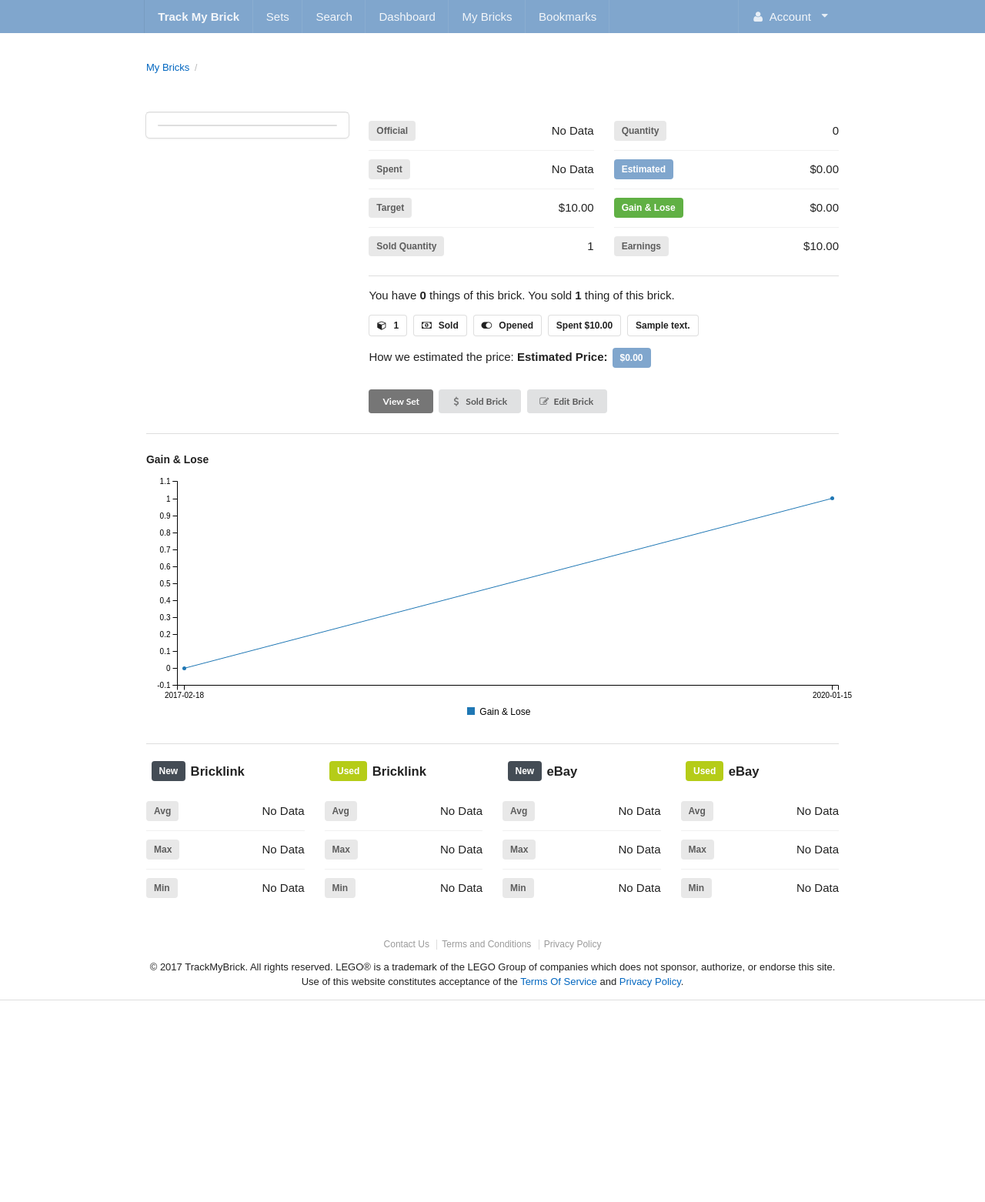
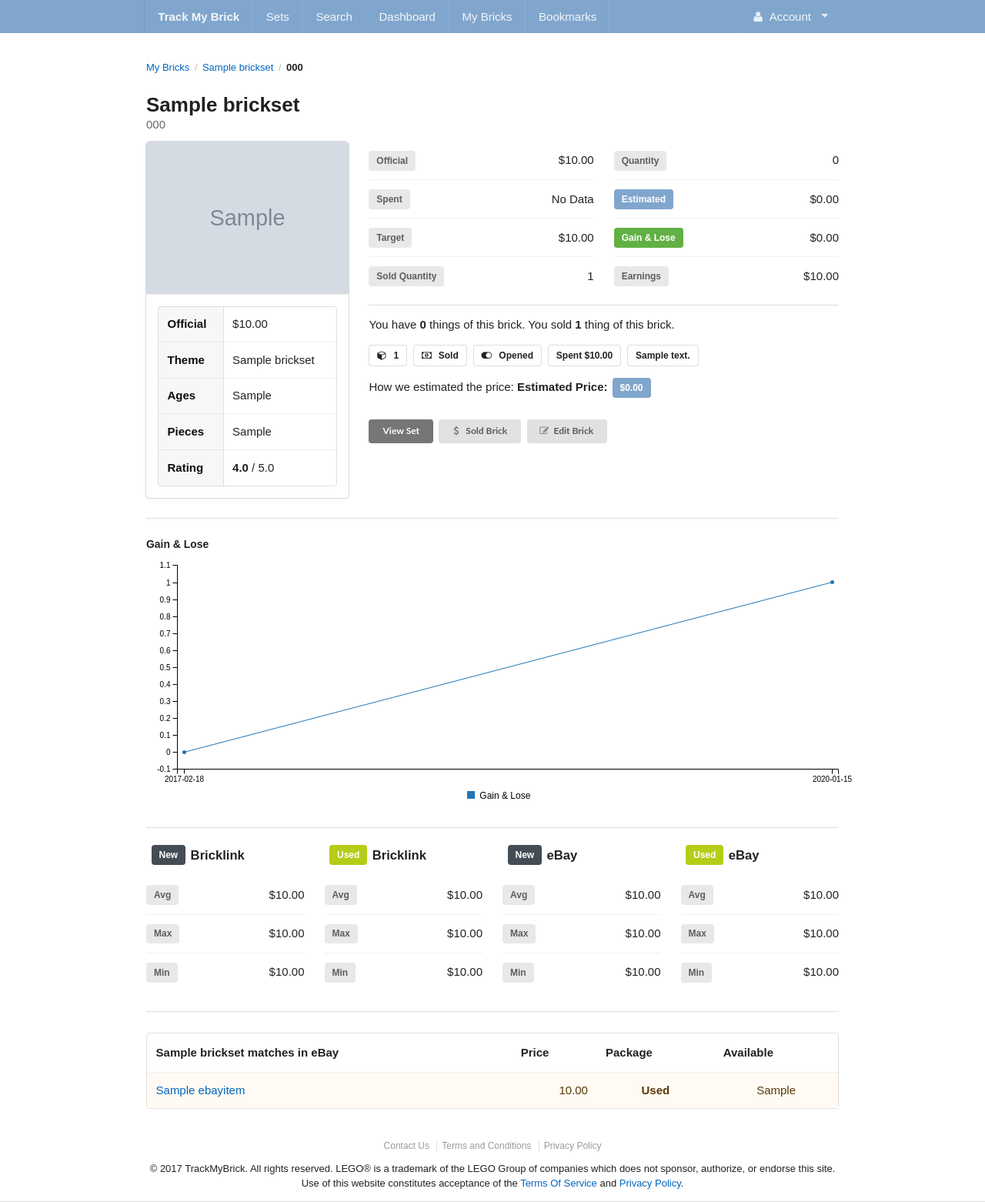
Before and after one commit to 0hoo/brick, a Django app: a page that uses bricksite/templates/mybricks/detail.html in a window 1280 px wide. Shown: the whole page at 77% size. Before the commit the page ends 1300 px from the top, so only its background shows below. Run offline with Django 3.2, Linux system fonts and the light colour scheme; a user stored in the database is signed in; tables that the repository leaves empty hold one stand-in row (values such as "Sample post"); grey boxes marked "Sample" are stand-in pictures; some libraries are stand-ins or nearby versions.

Commit message:
product field, vars to brickset

```diff
--- a/bricksite/common/admin.py
+++ b/bricksite/common/admin.py
@@ -2,8 +2,8 @@ class ReadonlyDatesAdminMixin(object):
     readonly_fields = ('created', 'modified', )
 
 
-class SearchByProductAdminMixin(object):
-    search_fields = ['brickset__product_code', 'brickset__title']
+class SearchByBrickSetAdminMixin(object):
+    search_fields = ['brickset__brick_code', 'brickset__title']
 
 
 class ListFilterCreatedAdminMixin(object):
--- a/bricksite/mybricks/admin.py
+++ b/bricksite/mybricks/admin.py
@@ -1,11 +1,11 @@
 from django.contrib import admin
 
-from common.admin import ListFilterCreatedAdminMixin, ReadonlyDatesAdminMixin, SearchByProductAdminMixin
+from common.admin import ListFilterCreatedAdminMixin, ReadonlyDatesAdminMixin, SearchByBrickSetAdminMixin
 from .models import MyBrick, MyBrickRecord, MyBrickItem
 
 
-class ItemAdmin(ListFilterCreatedAdminMixin, SearchByProductAdminMixin, ReadonlyDatesAdminMixin, admin.ModelAdmin):
-    search_fields = SearchByProductAdminMixin.search_fields + ['user__username']
+class ItemAdmin(ListFilterCreatedAdminMixin, SearchByBrickSetAdminMixin, ReadonlyDatesAdminMixin, admin.ModelAdmin):
+    search_fields = SearchByBrickSetAdminMixin.search_fields + ['user__username']
 
 
 class ItemRecordAdmin(ListFilterCreatedAdminMixin, ReadonlyDatesAdminMixin, admin.ModelAdmin):
--- a/bricksite/mybricks/viewmixins.py
+++ b/bricksite/mybricks/viewmixins.py
@@ -5,7 +5,7 @@ from sets.models import BrickSet
 
 
 class BrickSetDispatchMixin(object):
-    product = None
+    brickset = None
 
     def get_no_brickset_url(self):
         return ''
--- a/bricksite/mybricks/views.py
+++ b/bricksite/mybricks/views.py
@@ -65,7 +65,7 @@ class EditItemView(LoginRequiredMixin, UserFormKwargsMixin, UpdateView):
 
     def get_context_data(self, **kwargs):
         context = super(EditItemView, self).get_context_data(**kwargs)
-        context['product'] = self.object.brickset
+        context['brickset'] = self.object.brickset
         return context
 
 
@@ -88,7 +88,7 @@ class ItemCreateView(LoginRequiredMixin, UserFormKwargsMixin, BrickSetFormKwargs
 
     def get_context_data(self, **kwargs):
         context = super(ItemCreateView, self).get_context_data(**kwargs)
-        context['product'] = self.brickset
+        context['brickset'] = self.brickset
 
         if self.request.POST:
             context['things'] = ThingFormCreateSet(self.request.POST)
@@ -119,7 +119,7 @@ class ItemUpdateView(LoginRequiredMixin, UserFormKwargsMixin, UpdateView):
 
     def get_context_data(self, **kwargs):
         context = super(ItemUpdateView, self).get_context_data(**kwargs)
-        context['product'] = self.object.brickset
+        context['brickset'] = self.object.brickset
 
         if self.request.POST:
             context['things'] = ThingFormUpdateSet(self.request.POST, instance=self.object, queryset=self.object.thing_set.unsold())
--- a/bricksite/scripts/run_ebay_record.py
+++ b/bricksite/scripts/run_ebay_record.py
@@ -17,7 +17,7 @@ def setup():
 
 
 def ebay_history():
-    from products.utils import update_record_from_ebay
+    from sets.utils import update_record_from_ebay
     logger.info('START: ebay_history')
     update_record_from_ebay()
     logger.info('END: ebay_history')
--- a/bricksite/templates/mybricks/detail.html
+++ b/bricksite/templates/mybricks/detail.html
@@ -25,19 +25,19 @@ showLineChartC3('#chart-profit', [
 <div class="ui breadcrumb">
     <a href="{% url 'mybricks:list' %}" class="section">My Bricks</a>
     <div class="divider"> / </div>
-    {% if item.product.theme_title %}
-        <a href="{% url 'mybricks:list_by_theme' item.product.theme_title %}" class="section">{{ item.product.theme_title }}</a>
+    {% if item.brickset.theme_title %}
+        <a href="{% url 'mybricks:list_by_theme' item.brickset.theme_title %}" class="section">{{ item.brickset.theme_title }}</a>
         <div class="divider"> / </div>
     {% endif %}
-    <div class="active section">{{ item.product.brick_code }}</div>
+    <div class="active section">{{ item.brickset.brick_code }}</div>
 </div>
-<h1 class="ui header">{{ item.product.title }}
-    <div class="sub header">{{ item.product.brick_code }}</div>
+<h1 class="ui header">{{ item.brickset.title }}
+    <div class="sub header">{{ item.brickset.brick_code }}</div>
 </h1>
 <div class="ui grid">
     <div class="row">
         <div class="five wide column">
-            {% include "snippets/product_card.html" with product=item.product %}
+            {% include "snippets/product_card.html" with brickset=item.brickset %}
         </div>
         <div class="eleven wide column grid">
             <div class="column">
@@ -49,7 +49,7 @@ showLineChartC3('#chart-profit', [
                                 <td class="six wide">
                                     <div class="ui label">Official</div>
                                 </td>
-                                <td class="ten wide right aligned">{{ item.product.official_price|floatformat:2|intcomma|price_no_data }}</td>
+                                <td class="ten wide right aligned">{{ item.brickset.official_price|floatformat:2|intcomma|price_no_data }}</td>
                             </tr>
                             <tr>
                                 <td class="six wide">
@@ -142,7 +142,7 @@ showLineChartC3('#chart-profit', [
             </div>
             <div class="ui hidden divider"></div>
             <div class="ui basic">
-                <a href="{% url 'sets:detail' item.product.id %}" class="ui grey small button">View Set</a>
+                <a href="{% url 'sets:detail' item.brickset.id %}" class="ui grey small button">View Set</a>
                 <a href="{% url 'mybricks:sold' item.id %}" class="ui small button gray"><i class="icon dollar"></i>Sold Brick</a>
                 <a href="{% url 'mybricks:edit' item.id %}" class="ui small button"><i class="icon edit"></i>Edit Brick</a>
             </div>
@@ -172,19 +172,19 @@ showLineChartC3('#chart-profit', [
                     <td class="six wide">
                         <div class="ui label">Avg</div>
                     </td>
-                    <td class="ten wide right aligned">{{ item.product.last_bricklink_record.new_average_price|floatformat:2|intcomma|price_no_data }}</td>
+                    <td class="ten wide right aligned">{{ item.brickset.last_bricklink_record.new_average_price|floatformat:2|intcomma|price_no_data }}</td>
                 </tr>
                 <tr>
                     <td class="six wide">
                         <div class="ui label">Max</div>
                     </td>
-                    <td class="ten wide right aligned">{{ item.product.last_bricklink_record.new_max_price|floatformat:2|intcomma|price_no_data }}</td>
+                    <td class="ten wide right aligned">{{ item.brickset.last_bricklink_record.new_max_price|floatformat:2|intcomma|price_no_data }}</td>
                 </tr>
                 <tr>
                     <td class="six wide">
                         <div class="ui label">Min</div>
                     </td>
-                    <td class="ten wide right aligned">{{ item.product.last_bricklink_record.new_min_price|floatformat:2|intcomma|price_no_data }}</td>
+                    <td class="ten wide right aligned">{{ item.brickset.last_bricklink_record.new_min_price|floatformat:2|intcomma|price_no_data }}</td>
                 </tr>
                 </tbody>
             </table>
@@ -201,19 +201,19 @@ showLineChartC3('#chart-profit', [
                     <td class="six wide">
                         <div class="ui label">Avg</div>
                     </td>
-                    <td class="ten wide right aligned">{{ item.product.last_bricklink_record.used_average_price|floatformat:2|intcomma|price_no_data }}</td>
+                    <td class="ten wide right aligned">{{ item.brickset.last_bricklink_record.used_average_price|floatformat:2|intcomma|price_no_data }}</td>
                 </tr>
                 <tr>
                     <td class="six wide">
                         <div class="ui label">Max</div>
                     </td>
-                    <td class="ten wide right aligned">{{ item.product.last_bricklink_record.used_max_price|floatformat:2|intcomma|price_no_data }}</td>
+                    <td class="ten wide right aligned">{{ item.brickset.last_bricklink_record.used_max_price|floatformat:2|intcomma|price_no_data }}</td>
                 </tr>
                 <tr>
                     <td class="six wide">
                         <div class="ui label">Min</div>
                     </td>
-                    <td class="ten wide right aligned">{{ item.product.last_bricklink_record.used_min_price|floatformat:2|intcomma|price_no_data }}</td>
+                    <td class="ten wide right aligned">{{ item.brickset.last_bricklink_record.used_min_price|floatformat:2|intcomma|price_no_data }}</td>
                 </tr>
                 </tbody>
             </table>
@@ -230,19 +230,19 @@ showLineChartC3('#chart-profit', [
                     <td class="six wide">
                         <div class="ui label">Avg</div>
                     </td>
-                    <td class="ten wide right aligned">{{ item.product.last_ebay_record.new_average_price|floatformat:2|intcomma|price_no_data }}</td>
+                    <td class="ten wide right aligned">{{ item.brickset.last_ebay_record.new_average_price|floatformat:2|intcomma|price_no_data }}</td>
                 </tr>
                 <tr>
                     <td class="six wide">
                         <div class="ui label">Max</div>
                     </td>
-                    <td class="ten wide right aligned">{{ item.product.last_ebay_record.new_max_price|floatformat:2|intcomma|price_no_data }}</td>
+                    <td class="ten wide right aligned">{{ item.brickset.last_ebay_record.new_max_price|floatformat:2|intcomma|price_no_data }}</td>
                 </tr>
                 <tr>
                     <td class="six wide">
                         <div class="ui label">Min</div>
                     </td>
-                    <td class="ten wide right aligned">{{ item.product.last_ebay_record.new_min_price|floatformat:2|intcomma|price_no_data }}</td>
+                    <td class="ten wide right aligned">{{ item.brickset.last_ebay_record.new_min_price|floatformat:2|intcomma|price_no_data }}</td>
                 </tr>
                 </tbody>
             </table>
@@ -259,27 +259,27 @@ showLineChartC3('#chart-profit', [
                     <td class="six wide">
                         <div class="ui label">Avg</div>
                     </td>
-                    <td class="ten wide right aligned">{{ item.product.last_ebay_record.used_average_price|floatformat:2|intcomma|price_no_data }}</td>
+                    <td class="ten wide right aligned">{{ item.brickset.last_ebay_record.used_average_price|floatformat:2|intcomma|price_no_data }}</td>
                 </tr>
                 <tr>
                     <td class="six wide">
                         <div class="ui label">Max</div>
                     </td>
-                    <td class="ten wide right aligned">{{ item.product.last_ebay_record.used_max_price|floatformat:2|intcomma|price_no_data }}</td>
+                    <td class="ten wide right aligned">{{ item.brickset.last_ebay_record.used_max_price|floatformat:2|intcomma|price_no_data }}</td>
                 </tr>
                 <tr>
                     <td class="six wide">
                         <div class="ui label">Min</div>
                     </td>
-                    <td class="ten wide right aligned">{{ item.product.last_ebay_record.used_min_price|floatformat:2|intcomma|price_no_data }}</td>
+                    <td class="ten wide right aligned">{{ item.brickset.last_ebay_record.used_min_price|floatformat:2|intcomma|price_no_data }}</td>
                 </tr>
                 </tbody>
             </table>
         </div>
     </div>
-    {% if item.product.ebay_item_set.count > 0 %}
+    {% if item.brickset.ebay_item_set.count > 0 %}
         <div class="ui divider"></div>
-        {% include "snippets/ebay_items.html" with product=item.product %}
+        {% include "snippets/ebay_items.html" with brickset=item.brickset %}
     {% endif %}
 </div>
 {% endblock %}
--- a/bricksite/templates/sets/detail.html
+++ b/bricksite/templates/sets/detail.html
@@ -62,7 +62,7 @@ showLineChartC3('#chart-ebay-used', [
 <div class="ui grid">
     <div class="row">
         <div class="five wide column">
-            {% include "snippets/product_card.html" with product=brickset %}
+            {% include "snippets/product_card.html" with brickset=brickset %}
         </div>
         <div class="eleven wide column grid">
             <div class="column">
@@ -191,7 +191,7 @@ showLineChartC3('#chart-ebay-used', [
                 {% if have_bookmark %}
                 <button class="ui grey small button disabled"><i class="icon shopping bag"></i>Bookmarked</button>
                 {% else %}
-                <a class="ui grey small button" href="{% url 'bookmarks:update' %}?product_id={{ brickset.id }}"><i class="icon shopping bag"></i>Bookmark</a>
+                <a class="ui grey small button" href="{% url 'bookmarks:update' %}?brickset_id={{ brickset.id }}"><i class="icon shopping bag"></i>Bookmark</a>
                 {% endif %}
             {% endif %}
             <a class="ui small yellow button" href="{{ brickset.official_url }}"><i class="icon world"></i>Official</a>
@@ -237,7 +237,7 @@ showLineChartC3('#chart-ebay-used', [
     </div>
     {% if brickset.ebay_item_set.count > 0 %}
         <div class="ui divider"></div>
-        {% include "snippets/ebay_items.html" with product=product %}
+        {% include "snippets/ebay_items.html" with brickset=brickset %}
     {% endif %}
 </div>
 
--- a/bricksite/templates/snippets/ebay_items.html
+++ b/bricksite/templates/snippets/ebay_items.html
@@ -1,9 +1,9 @@
 <div class="row">
     <div class="sixteen wide column">
         <table class="ui basic table">
-            <thead><tr><th>{{ product.title }} matches in eBay</th><th>Price</th><th>Package</th><th>Available</th></tr></thead>
+            <thead><tr><th>{{ brickset.title }} matches in eBay</th><th>Price</th><th>Package</th><th>Available</th></tr></thead>
             <tbody>
-                {% for ebay_item in product.ebay_item_set.all %}
+                {% for ebay_item in brickset.ebay_item_set.all %}
                 <tr {% if ebay_item.used %}class="warning"{% endif %}>
                     <td style="max-width: 630px" class="hide_extra"><a href="{{ ebay_item.link }}">{{ ebay_item.title }}</a></td>
                     <td class="right aligned">{{ ebay_item.price }}</td>
--- a/bricksite/templates/snippets/product_card.html
+++ b/bricksite/templates/snippets/product_card.html
@@ -3,39 +3,39 @@
 
 <div class="ui card">
     <div class="image">
-        <img src="{{ product.official_image_url }}">
+        <img src="{{ brickset.official_image_url }}">
     </div>
     <div class="content">
         <table class="ui definition table">
             <tbody>
-            {% if product.official_price %}
+            {% if brickset.official_price %}
             <tr>
                 <td>Official</td>
-                <td>{{ product.official_price|floatformat:2|intcomma|price_no_data }}</td>
+                <td>{{ brickset.official_price|floatformat:2|intcomma|price_no_data }}</td>
             </tr>
             {% endif %}
-            {% if product.theme_title %}
+            {% if brickset.theme_title %}
             <tr>
                 <td>Theme</td>
-                <td>{{ product.theme_title }}</td>
+                <td>{{ brickset.theme_title }}</td>
             </tr>
             {% endif %}
-            {% if product.ages %}
+            {% if brickset.ages %}
             <tr>
                 <td>Ages</td>
-                <td>{{ product.ages }}</td>
+                <td>{{ brickset.ages }}</td>
             </tr>
             {% endif %}
-            {% if product.pieces %}
+            {% if brickset.pieces %}
             <tr>
                 <td>Pieces</td>
-                <td>{{ product.pieces }}</td>
+                <td>{{ brickset.pieces }}</td>
             </tr>
             {% endif %}
-            {% if product.official_rating %}
+            {% if brickset.official_rating %}
             <tr>
                 <td>Rating</td>
-                <td><strong>{{ product.official_rating }}</strong> / 5.0</td>
+                <td><strong>{{ brickset.official_rating }}</strong> / 5.0</td>
             </tr>
             {% endif %}
             </tbody>
```
Also changed, not shown: bricksite/bookmarks/views.py (+5 -4 lines), bricksite/mybricks/models.py (+6 -5 lines), bricksite/sets/admin.py (+6 -6 lines), bricksite/sets/models.py (+8 -5 lines), bricksite/sets/utils.py (+7 -7 lines), bricksite/templates/bookmarks/list.html (+6 -6 lines), bricksite/templates/mybricks/item_form.html (+9 -9 lines), bricksite/templates/mybricks/item_sold_form.html (+5 -5 lines), bricksite/templates/sets/search.html (+6 -7 lines).
